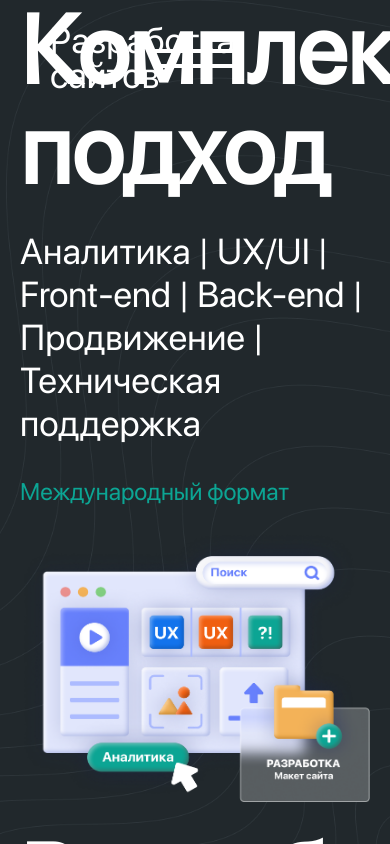
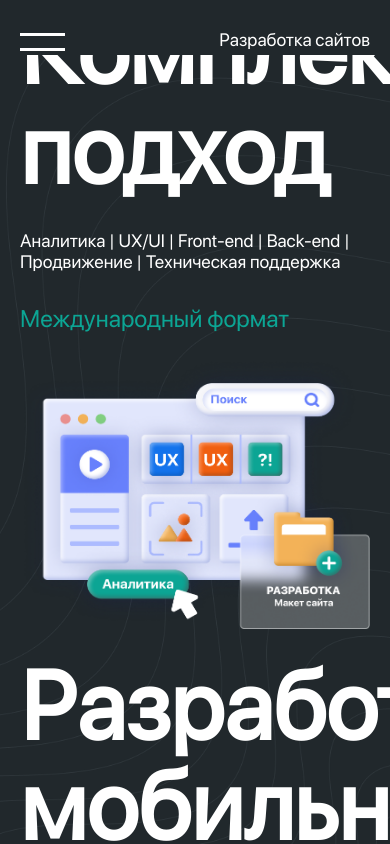
Before and after one commit to AlexYakubovsky/qualtech, a Next.js app: page / in a window 390 px wide. Shown: the top 844 px of the page. Built offline with nearby package versions, Linux system fonts and the light colour scheme.

Commit message:
add mobile header without appear menu

```diff
--- a/components/layout/header/Header.js
+++ b/components/layout/header/Header.js
@@ -5,7 +5,7 @@ import useEvent from '@/hooks/useEvent'
 import useOverflow from '@/hooks/useOverflow'
 import MenuToggle from './MenuToggle'
 import Menu from './Menu'
-import { Text, Button } from '@/components/ui'
+import { Text, Button, Screen } from '@/components/ui'
 import styles from './header.module.sass'
 
 export default function Header() {
@@ -84,7 +84,7 @@ export default function Header() {
 			animate={isOpen ? 'open' : 'closed'}
 		>
 			<div className={styles.header__logo}>
-				<Text size='xl' style={{ lineHeight: '31px' }}>Разработка сайтов</Text>
+				<Text size='xl'>Разработка сайтов</Text>
 			</div>
 
 			<nav className={styles.header__nav}>
@@ -93,6 +93,7 @@ export default function Header() {
 				<MenuToggle toggle={() => toggleOpen()} isOpen={isOpen} />
 			</nav>
 
+			<Screen size='lg'>
 				<div className={styles.header__buttons}>
 					<motion.div variants={variantsFormButton}>
 						<Button size='md' iconRight='plus' style={{ marginRight: 30 }}>
@@ -110,8 +111,8 @@ export default function Header() {
 							{contacts.phone}
 						</Button>
 					</motion.div>
-
 				</div>
+			</Screen>
 		</motion.header>
 	)
 }
--- a/components/layout/header/header.module.sass
+++ b/components/layout/header/header.module.sass
@@ -2,23 +2,32 @@
 
 .header
   position: fixed
-  height: 85px
+  height: 55px
   width: 100%
   z-index: 9
   display: flex
   justify-content: space-between
   align-items: center
-  padding: 35px 50px 0
+  padding: 20px 20px 0
   transition: .3s
+  background: $black
+  flex-direction: row-reverse
+  @media (min-width: $md)
+    padding: 35px 50px 0
+    height: 85px
+    background: none
+    flex-direction: row
 
   &.scroll
-    height: 80px
-    background: $black
-    padding: 0 50px 0
     box-shadow: 0 1px 3px #0000004a
+    padding: 0 20px 0
+    @media (min-width: $md)
+      height: 80px
+      background: $black
+      padding: 0 50px 0
 
-    .toggle-menu
-      top: 35%
+      .toggle-menu
+        top: 35%
 
 
   &__logo
@@ -92,35 +101,54 @@
 
     .toggle-menu
       display: inline-block
-      position: absolute
-      width: 80px
-      height: 25px
+      position: relative
+      width: 45px
+      height: 20px
       cursor: pointer
-      left: 50%
-      transform: translateX(-50%)
       top: 50%
       transition: .3s
+      z-index: 2
+      @media (min-width: $md)
+        transform: translateX(-50%)
+        position: absolute
+        width: 80px
+        left: 50%
+        height: 25px
 
       span
         transition: all .5s
         position: absolute
         left: 0
         width: 100%
-        height: 4px
+        height: 3px
         background-color: $white
+        @media (min-width: $md)
+          height: 4px
 
         &:nth-of-type(1)
-          bottom: 15px
+          bottom: 10px
+          @media (min-width: $md)
+            bottom: 15px
 
         &:nth-of-type(2)
-          bottom: 0
+          bottom: -5px
+          @media (min-width: $md)
+            bottom: 0
 
-      &:hover
+      &:active
         span
           background: $gray
 
           &:nth-of-type(1)
             width: 65%
+
+      &:hover
+        @media (min-width: $md)
+          span
+            background: $gray
+
+            &:nth-of-type(1)
+              width: 65%
 
       &.open
         span
--- a/components/ui/index.js
+++ b/components/ui/index.js
@@ -1,3 +1,4 @@
 export { Text } from './text'
 export { Button } from './button'
 export { Icon } from './icon'
+export { Screen } from './screen'
--- /dev/null
+++ b/components/ui/screen/Screen.js
@@ -0,0 +1,25 @@
+import { useEffect, useState } from 'react'
+import { useMediaQuery } from 'react-responsive'
+import { mediaBreakpoints } from '@/constants/index'
+
+const Screen = ({ children, size, down }) => {
+	const [mounted, setMounted] = useState(false)
+
+	useEffect(() => setMounted(true), [])
+
+	let screen
+
+	if (down) {
+		screen = useMediaQuery({
+			maxWidth: mediaBreakpoints[size] - 0.02
+		})
+	} else {
+		screen = useMediaQuery({
+			minWidth: mediaBreakpoints[size]
+		})
+	}
+
+	return mounted && screen ? children : null
+}
+
+export default Screen
--- /dev/null
+++ b/components/ui/screen/index.js
@@ -0,0 +1,5 @@
+import Screen from './Screen'
+
+module.exports = {
+	Screen
+}
--- a/components/ui/text/text.module.sass
+++ b/components/ui/text/text.module.sass
@@ -5,8 +5,11 @@
   line-height: 105px
 
 .text-xl
-  font-size: 36px
-  line-height: 43px
+  font-size: 18px
+  line-height: 21px
+  @media (min-width: $md)
+    font-size: 36px
+    line-height: 43px
 
 .text-lg
   font-size: 24px
--- /dev/null
+++ b/next.config.js
@@ -0,0 +1,3 @@
+module.exports = {
+	reactStrictMode: true
+}
--- a/package.json
+++ b/package.json
@@ -13,6 +13,7 @@
     "prop-types": "^15.8.1",
     "react": "17.0.2",
     "react-dom": "17.0.2",
+    "react-responsive": "^9.0.0-beta.6",
     "react-slick": "^0.28.1",
     "sass": "^1.49.7",
     "slick-carousel": "^1.8.1"
```
Also changed, not shown: 1 other file (tests, documents, lock files or other folders). Lines whose indentation alone changed are shown as unchanged.
